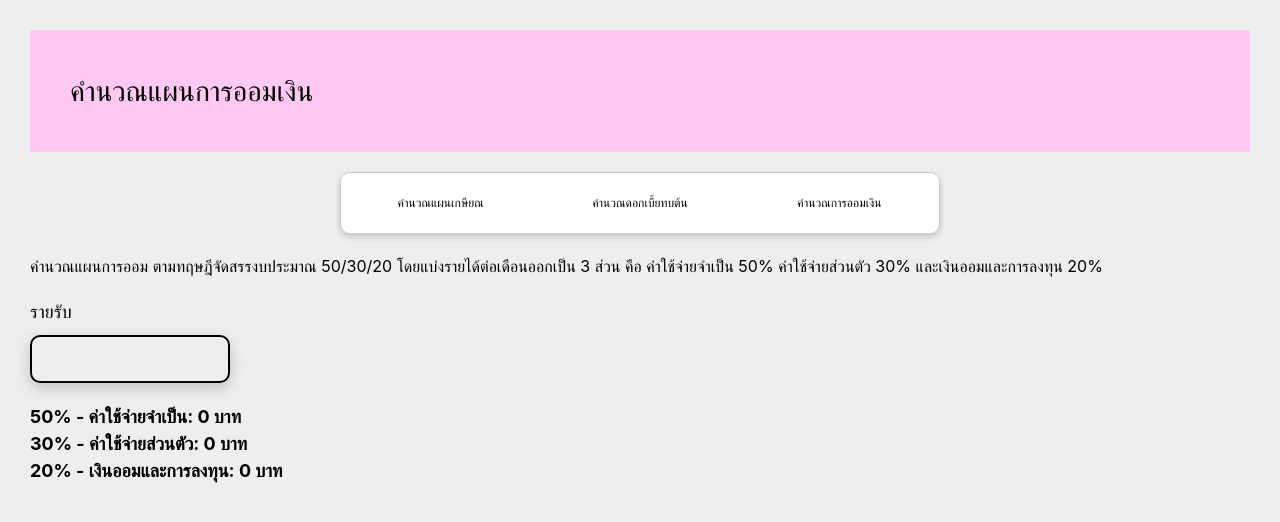
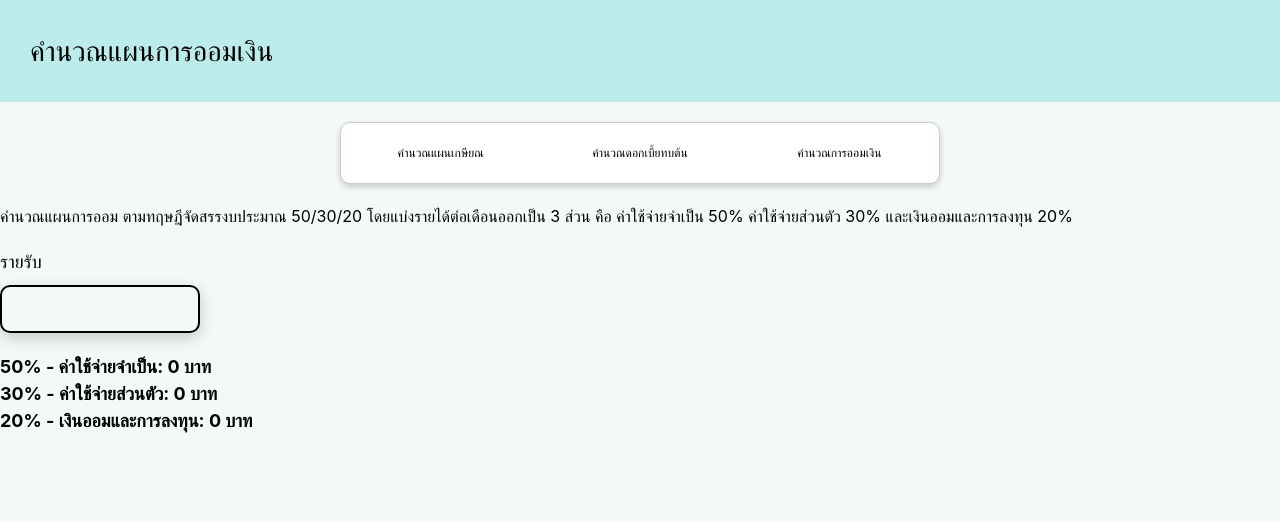
Before and after one commit to chotika0447/Financial-App, a React app in the folder Frontend/: page /saving-plan in a window 1280 px wide. Shown: the top 522 px of the page. Built offline with nearby package versions, Linux system fonts and the light colour scheme; the HTML template or start-up script is replaced by a standard one.

Commit message:
Update SavingPlan.css

```diff
--- a/Frontend/src/pages/SavingPlan.css
+++ b/Frontend/src/pages/SavingPlan.css
@@ -1,15 +1,14 @@
 .saving-plan-page{
     min-height: 100vh;
-    padding: 30px;
-    background-color: #eeeeee;
+    background-color: #f3f9f9;
 }
 .saving-plan-title {
     text-align: left;
     margin-bottom: 20px;
     font-size: 28px;
-    background-color: #fdc8f2;
+    background-color: #bbeceb;
     color: black;
-    padding: 40px;
+    padding: 30px;
 }
 .saving-plan-subtitle {
     text-align: left;
```
